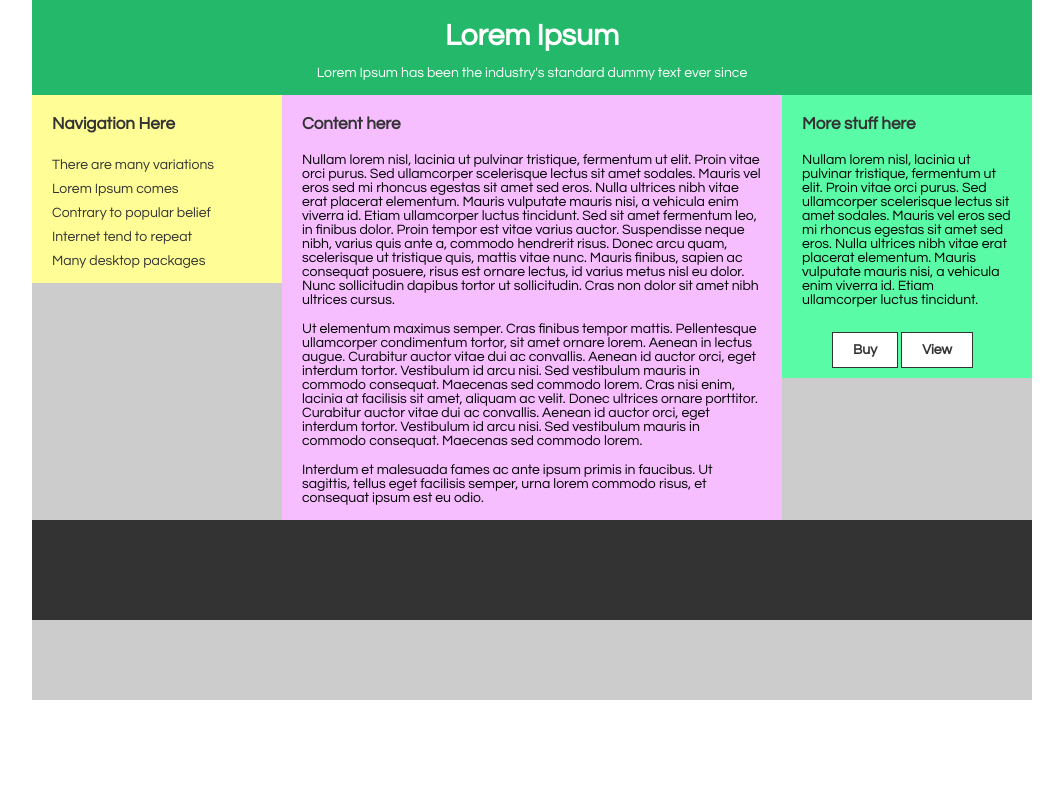
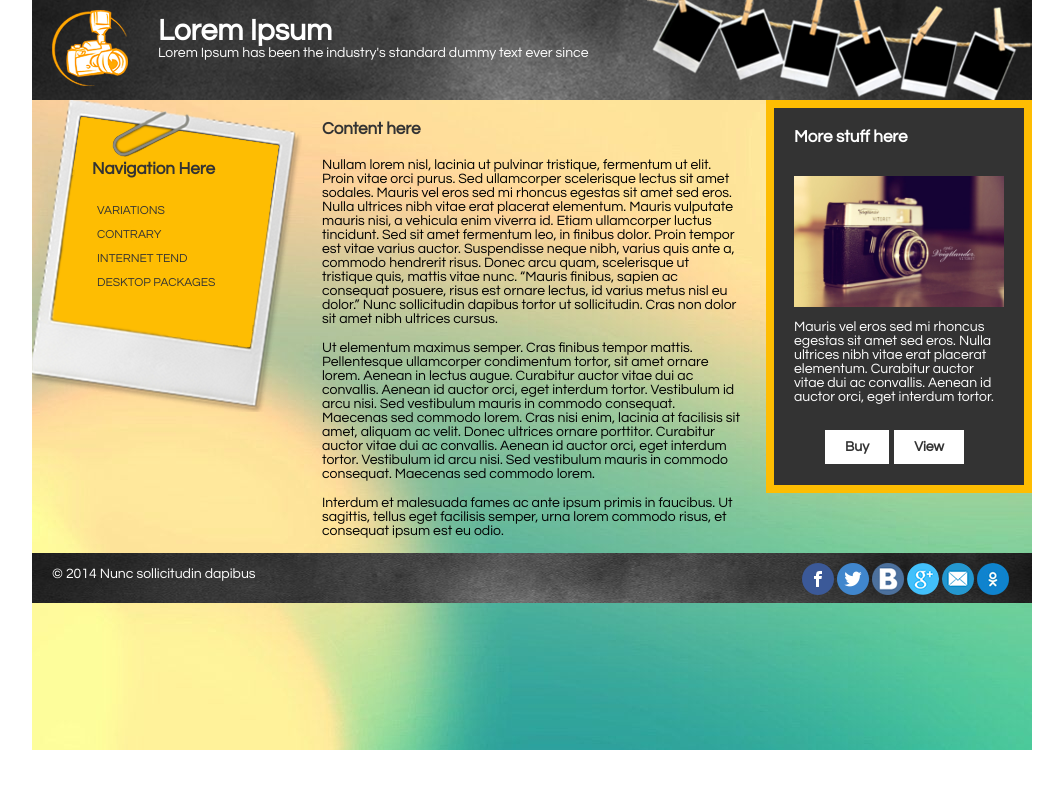
Before and after one commit to tanya-guseva/CSS, a plain HTML site: page template_2col.html in a window 1280 px wide. Shown: the whole page, without its empty margins (108-1171 px from the left). Drawn offline with Linux system fonts and the light colour scheme.

Commit message:
Final_version
Signed-off-by: tanya-guseva <tanya.guseva.vt12@gmail.com>

```diff
--- a/css/template.css
+++ b/css/template.css
@@ -10,50 +10,59 @@ ul {
 	padding: 0;
 	margin: 0;
 }
+a {
+	outline: none;
+}
 .wrapper {
 	width: 1000px;
 	margin: 0 auto;
-	background: #ccc;
-	height: 700px;
+	background: url(../img/bg_content.jpg) no-repeat;
+	height: 750px;
 }
 .header {
 	width: 100%;
+	height: 100px;
 	background: #24b96a;
+	background: url(../img/bg_img.png) no-repeat;
 }
 .nav {
-	width: 25%;
+	width: 27%;
+	height: 320px;
 	background: #fffe96;
+	background: url(../img/pl.png) no-repeat;
 	float: left;
 }
 .content {
-	width: 50%;
-	background: #f6bdff;
+	width: 46%;
 	float: left;
 }
 .info_box{
 	width: 25%;
-	background: #5afba6;
-	float: left;
+	background: #333;
+	border: 8px solid #febd02;
+	float: right;
 }
 .footer {
 	width: 100%;
-	height: 100px;
+	height: 50px;
 	background: #333;
+	background: url(../img/bg_footer.jpg) no-repeat;
 	float: left;
 }
 .header .title {
 	font-size: 30px;
 	font-weight: 600;
-	padding: 20px 0 0 0;
+	color: #fff;
+	margin: 0;
 }
 .title_description {
 	font-size: 14px;
-	padding: 15px 0;
+	color: #fff;
+	margin: 0;
 }
-.header .title, .header .title_description {
-	color: #fff;
-	text-align: center;
-	margin: 0;
+.header_text {
+	padding: 15px 10px;
+	float: left;
 }
 .nav .title, .content .title, .info_box .title {
 	font-weight: 600;
@@ -62,8 +71,14 @@ ul {
 	padding: 20px;
 	margin: 0;
 }
+.nav .title {
+	padding: 60px 60px 20px 60px;
+}
+.info_box .title, .info_box .description {
+	color: #fff;
+}
 .nav_menu {
-	margin: 0 20px 10px 20px;
+	margin: 0 65px 10px 65px;
 }
 .nav_menu li {
 	list-style: none;
@@ -71,11 +86,13 @@ ul {
 }
 .nav_menu li a {
 	text-decoration: none;
+	text-transform: uppercase;
 	color: #333;
+	font-size: 12px;
 }
 .nav_menu li a:hover {
 	text-decoration: underline;
-	font-weight: 600;
+	color:
 }
 .content .description, .info_box .description {
 	padding: 0 20px 15px 20px;
@@ -89,7 +106,38 @@ ul {
 	text-decoration: none;
 	color: #333;
 	font-weight: 600;
+	transition: all 0.5s ease-out 0s;
 }
 .block_but {
-	margin: 10px 50px;
+	margin: 10px 50px 20px 50px;
 }
+.but:hover {
+	background: #febd02;
+}
+.info_box_img {
+	margin: 10px 20px;
+}
+img {
+	width: 100%;
+}
+.header_img {
+	width: 76px;
+	margin: 10px 20px;
+	float: left;
+}
+.copyright {
+	float: left;
+}
+.copyright p{
+	color: #fff;
+	padding: 0 20px;
+}
+.icon {
+	width: 22%;
+	margin: 10px 10px 0 10px;
+	float: right;
+}
+.icon ul li{
+	list-style: none;
+	display: inline-block;
+}
--- a/template_2col.html
+++ b/template_2col.html
@@ -18,34 +18,55 @@
 <body>
 	<div class="wrapper">
 		<div class="header">
-			<p class="title">Lorem Ipsum</p>
-			<p class="title_description"> Lorem Ipsum has been the industry's standard dummy text ever since</p>
+			<div class="header_img">
+				<img src="img/logo.png" />
+			</div>
+			<div class="header_text">
+				<p class="title">Lorem Ipsum</p>
+				<p class="title_description"> Lorem Ipsum has been the industry's standard dummy text ever since</p>
+			</div>
 		</div>
 		<div class="nav">
 			<p class="title">Navigation Here</p>
 			<ul class="nav_menu">
-				<li><a href="#">There are many variations</a></li>
-				<li><a href="#">Lorem Ipsum comes</a></li>
-				<li><a href="#">Contrary to popular belief</a></li>
-				<li><a href="#">Internet tend to repeat</a></li>
-				<li><a href="#">Many desktop packages</a></li>
+				<li><a href="#">Variations</a></li>
+				<li><a href="#">Contrary</a></li>
+				<li><a href="#">Internet tend</a></li>
+				<li><a href="#">Desktop packages</a></li>
 			</ul>
 		</div>
 		<div class="content">
 			<p class="title">Content here</p>
-			<p class="description">Nullam lorem nisl, lacinia ut pulvinar tristique, fermentum ut elit. Proin vitae orci purus. Sed ullamcorper scelerisque lectus sit amet sodales. Mauris vel eros sed mi rhoncus egestas sit amet sed eros. Nulla ultrices nibh vitae erat placerat elementum. Mauris vulputate mauris nisi, a vehicula enim viverra id. Etiam ullamcorper luctus tincidunt. Sed sit amet fermentum leo, in finibus dolor. Proin tempor est vitae varius auctor. Suspendisse neque nibh, varius quis ante a, commodo hendrerit risus. Donec arcu quam, scelerisque ut tristique quis, mattis vitae nunc. Mauris finibus, sapien ac consequat posuere, risus est ornare lectus, id varius metus nisl eu dolor. Nunc sollicitudin dapibus tortor ut sollicitudin. Cras non dolor sit amet nibh ultrices cursus.</p>
+			<p class="description">Nullam lorem nisl, lacinia ut pulvinar tristique, fermentum ut elit. Proin vitae orci purus. Sed ullamcorper scelerisque lectus sit amet sodales. Mauris vel eros sed mi rhoncus egestas sit amet sed eros. Nulla ultrices nibh vitae erat placerat elementum. Mauris vulputate mauris nisi, a vehicula enim viverra id. Etiam ullamcorper luctus tincidunt. Sed sit amet fermentum leo, in finibus dolor. Proin tempor est vitae varius auctor. Suspendisse neque nibh, varius quis ante a, commodo hendrerit risus. Donec arcu quam, scelerisque ut tristique quis, mattis vitae nunc. <q>Mauris finibus, sapien ac consequat posuere, risus est ornare lectus, id varius metus nisl eu dolor.</q> Nunc sollicitudin dapibus tortor ut sollicitudin. Cras non dolor sit amet nibh ultrices cursus.</p>
 			<p class="description">Ut elementum maximus semper. Cras finibus tempor mattis. Pellentesque ullamcorper condimentum tortor, sit amet ornare lorem. Aenean in lectus augue. Curabitur auctor vitae dui ac convallis. Aenean id auctor orci, eget interdum tortor. Vestibulum id arcu nisi. Sed vestibulum mauris in commodo consequat. Maecenas sed commodo lorem. Cras nisi enim, lacinia at facilisis sit amet, aliquam ac velit. Donec ultrices ornare porttitor. Curabitur auctor vitae dui ac convallis. Aenean id auctor orci, eget interdum tortor. Vestibulum id arcu nisi. Sed vestibulum mauris in commodo consequat. Maecenas sed commodo lorem. </p>
 			<p class="description">Interdum et malesuada fames ac ante ipsum primis in faucibus. Ut sagittis, tellus eget facilisis semper, urna lorem commodo risus, et consequat ipsum est eu odio.</p>
 		</div>
 		<div class="info_box">
 			<p class="title">More stuff here</p>
-			<p class="description">Nullam lorem nisl, lacinia ut pulvinar tristique, fermentum ut elit. Proin vitae orci purus. Sed ullamcorper scelerisque lectus sit amet sodales. Mauris vel eros sed mi rhoncus egestas sit amet sed eros. Nulla ultrices nibh vitae erat placerat elementum. Mauris vulputate mauris nisi, a vehicula enim viverra id. Etiam ullamcorper luctus tincidunt.</p>
+			<div class="info_box_img">
+			<img src="img/foto.jpg" />
+			</div>
+			<p class="description">Mauris vel eros sed mi rhoncus egestas sit amet sed eros. Nulla ultrices nibh vitae erat placerat elementum. Curabitur auctor vitae dui ac convallis. Aenean id auctor orci, eget interdum tortor. </p>
 			<div class="block_but">
 				<a href="#" class="but">Buy</a>
 				<a href="#" class="but">View</a>
 			</div>
 		</div>
-		<div class="footer"></div>
+		<div class="footer">
+			<div class="copyright">
+				<p>&copy; 2014 Nunc sollicitudin dapibus</p>
+			</div>
+			<div class="icon">
+				<ul>
+					<li><a href="#"><img src="img/facebook.png"></a></li>
+					<li><a href="#"><img src="img/twitter.png"></a></li>
+					<li><a href="#"><img src="img/vkontakte.png"></a></li>
+					<li><a href="#"><img src="img/google.png"></a></li>
+					<li><a href="#"><img src="img/Mail-icon.png"></a></li>
+					<li><a href="#"><img src="img/odn.png"></a></li>
+				</ul>
+			</div>
+		</div>
 	</div>
 </body>
 </html>
```
Also changed, not shown: img/EikotFYn_iI.jpg (added), img/Mail-icon.png (added), img/Polaroid.png (added), img/bg_content.jpg (added), img/bg_footer.jpg (added), img/bg_header.jpg (added), img/bg_img.png (added), img/facebook.png (added), img/fff.jpg (added), img/foto.jpg (added), img/google.png (added), img/logo.png (added), img/odn.png (added), img/pl.png (added), 2 more files.
